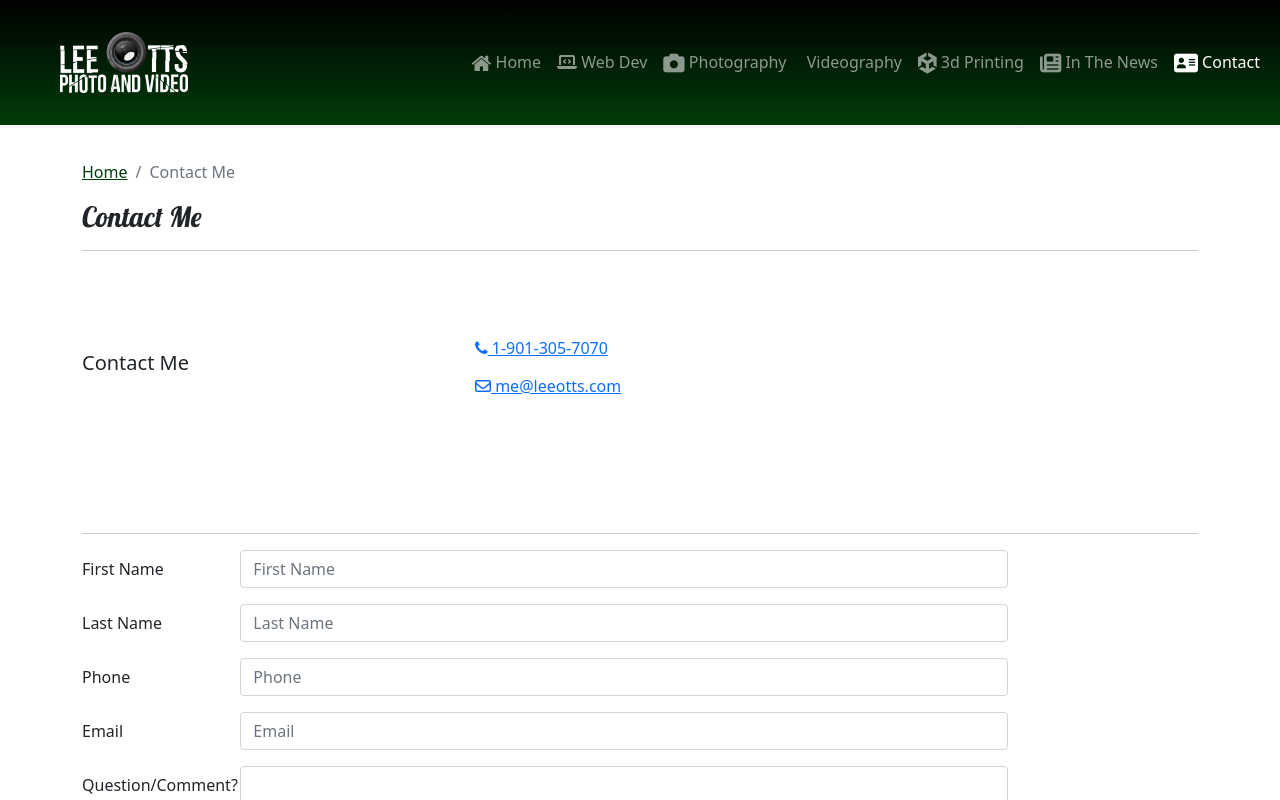
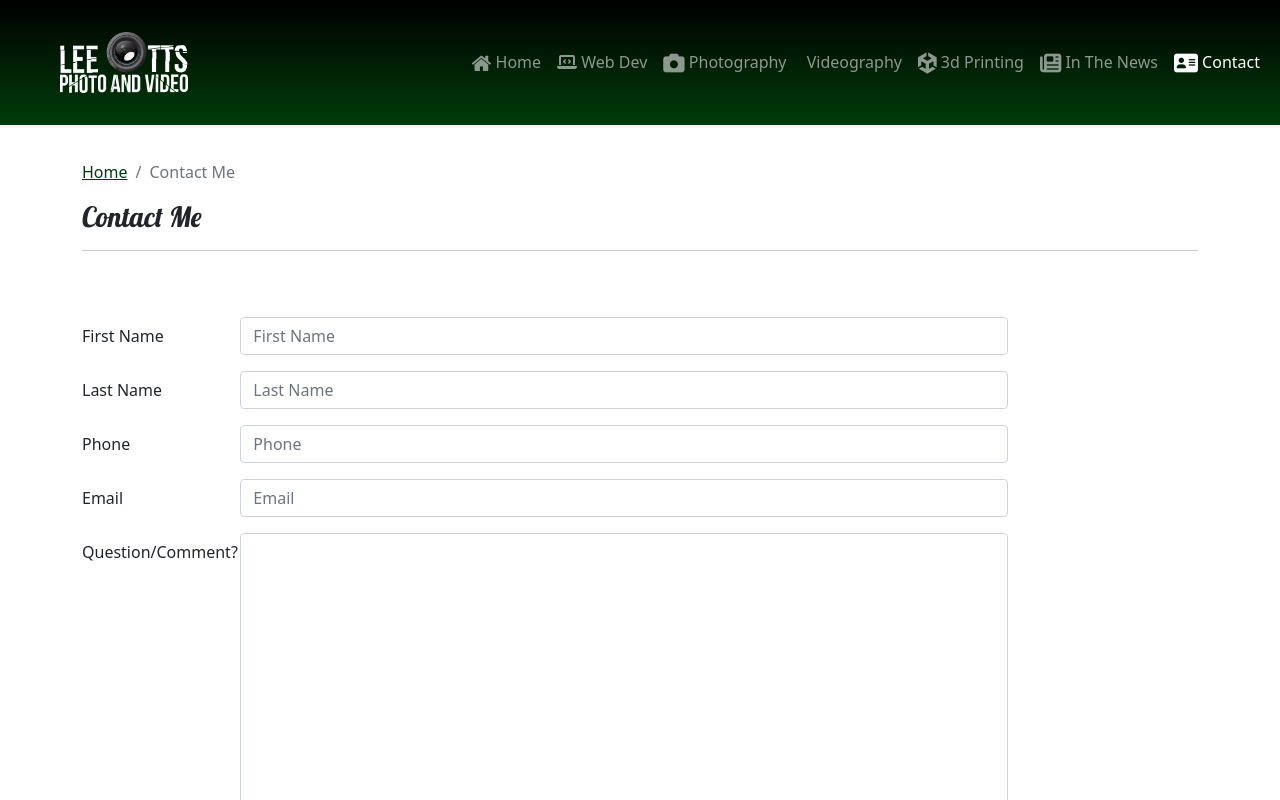
Before and after one commit to LeeOtts/portfolio, a React (Create React App) app: page /contact in a window 1280 px wide. Shown: the top 800 px of the page. Built offline with nearby package versions, Linux system fonts and the light colour scheme; some icons are missing.

Commit message:
removed some contact info

```diff
--- a/src/pages/ContactPage.js
+++ b/src/pages/ContactPage.js
@@ -7,7 +7,7 @@ const ContactPage = () => {
         <Container>
             <SubHeader current='Contact Me' />
 
-            <Row className='row-content align-items-center'>
+            {/* <Row className='row-content align-items-center'>
                 <Col sm='4'>
                     <h5>Contact Me</h5>
                 </Col>
@@ -28,11 +28,10 @@ const ContactPage = () => {
                         <i className='fa fa-envelope-o' /> me@leeotts.com
                     </a>
                 </Col>
-            </Row>
+            </Row> */}
 
             <Row className='row-content'>
                 <Col xs='12'>
-                    <hr />
                 </Col>
                 <Col md='10'>
                     <ContactForm />
```
